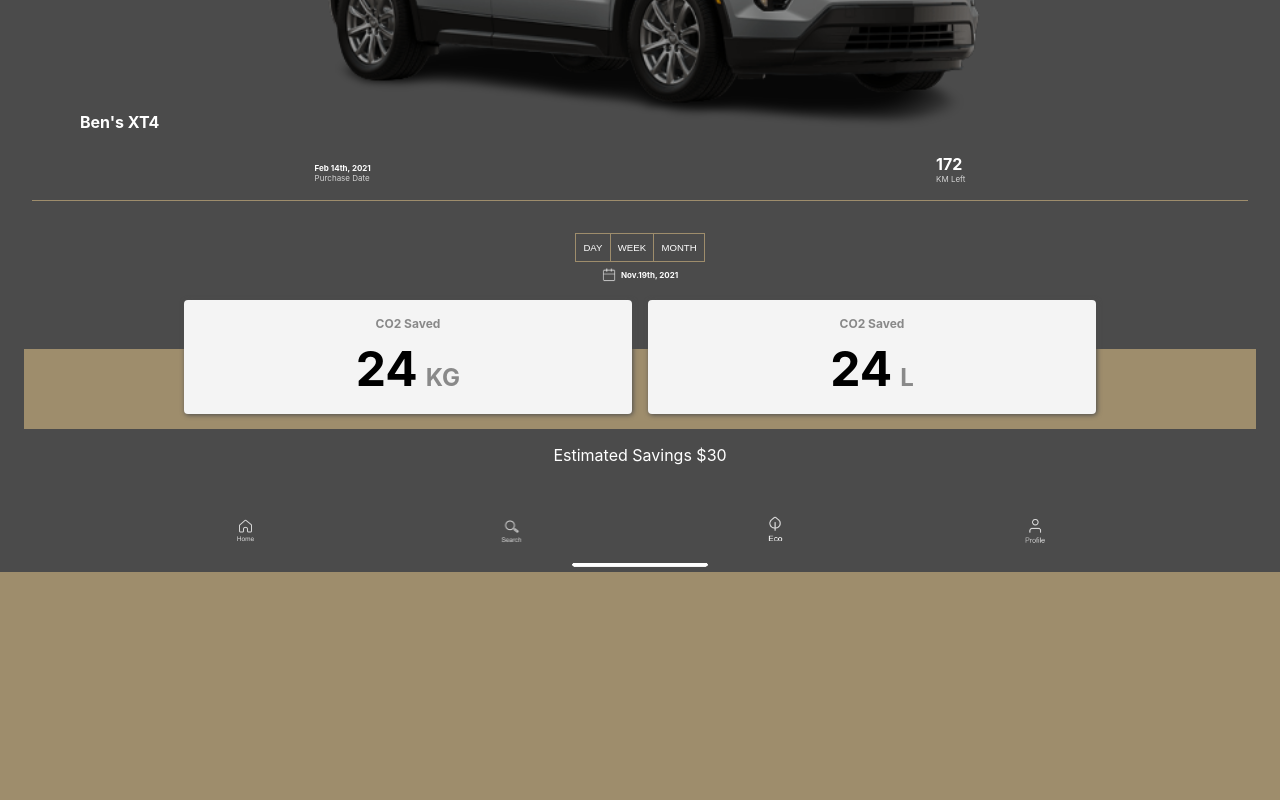
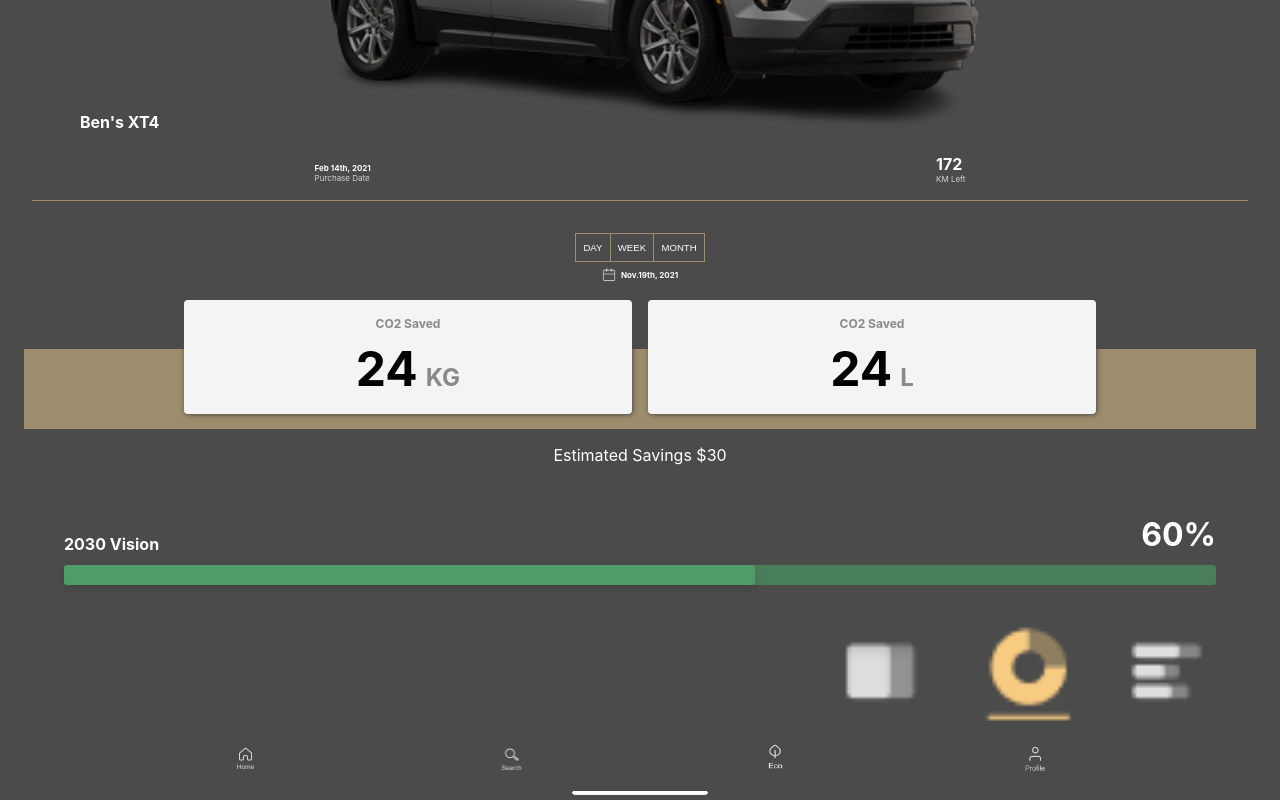
Before and after one commit to fmatamoros202/gm-project, a React (Create React App) app in the folder client/: page /gmuser in a window 1280 px wide. Shown: the part 367-1167 px from the top of the page. Before the commit the page ends 939 px from the top, so only its background shows below. Built offline with nearby package versions, Linux system fonts and the light colour scheme.

Commit message:
vision2030 done

```diff
--- /dev/null
+++ b/client/src/components/Vision2030/Vision2030.jsx
@@ -0,0 +1,22 @@
+import React from 'react';
+import './Vision2030.scss';
+import graphicon from '../../assets/images/graphicon.png'
+function Vision2030() {
+    return (
+        <div className="vision">
+            <div className="vision-text">
+                <h2 className="vision-text__title">2030 Vision</h2>
+                <h2 className="vision-text__number">60%</h2>
+            </div>
+            <div className="vision-bar__container">
+                <div className="vision-bar__outside">
+                    <div className="vision-bar__light-green">
+                    </div>
+                </div>
+            </div>
+            <div className="graph-icon__container"><img className="graph-icon" src={graphicon} alt="icons" /></div>
+        </div>
+    )
+}
+
+export default Vision2030
--- /dev/null
+++ b/client/src/components/Vision2030/Vision2030.scss
@@ -0,0 +1,59 @@
+.vision {
+  background-color: #4b4b4b;
+
+  &-text {
+    width: 90%;
+    margin: 0 auto;
+    display: flex;
+    align-items: flex-end;
+    justify-content: space-between;
+
+    &__title {
+      color: white;
+      margin: 0;
+      font-size: 1rem;
+    }
+
+    &__number {
+      color: white;
+      font-size: 2rem;
+      margin: 0;
+    }
+  }
+
+  &-bar {
+    &__container {
+      width: 90%;
+      margin: 0 auto;
+      padding-top: 0.7rem;
+      padding-bottom: 2rem;
+    }
+
+    &__outside {
+      background-color: #48aa698a;
+      height: 1.25rem;
+      width: 90vw;
+      border-radius: 0.2rem;
+    }
+    &__light-green {
+      width: 60%;
+      border-radius: 0.2rem;
+      height: 100%;
+      background-color: #5acb80;
+      opacity: 40%;
+      filter: drop-shadow(0px 4px 4px rgba(0, 0, 0, 0.25));
+    }
+  }
+}
+
+.graph-icon {
+  width: 30vw;
+
+  &__container {
+    width: 90%;
+    margin: 0 auto;
+    display: flex;
+    justify-content: flex-end;
+    padding-bottom: 1rem;
+  }
+}
--- a/client/src/pages/Home/Home.jsx
+++ b/client/src/pages/Home/Home.jsx
@@ -4,6 +4,7 @@
 import CO2tracker from "../../components/CO2tracker/CO2tracker";
 import BottomNav from "../../components/BottomNav/BottomNav";
 import DayWeekMonthButtons from "../../components/DayWeekMonthButtons/DayWeekMonthButtons";
+import Vision2030 from "../../components/Vision2030/Vision2030";
 
 function Home() {
 	return (
@@ -12,6 +13,7 @@
 			<CarDetails></CarDetails>
 			<DayWeekMonthButtons />
             <CO2tracker />
+			<Vision2030 />
 			<BottomNav></BottomNav>
 		</div>
 	);
```
Also changed, not shown: client/src/assets/images/graphicon.png (added).
